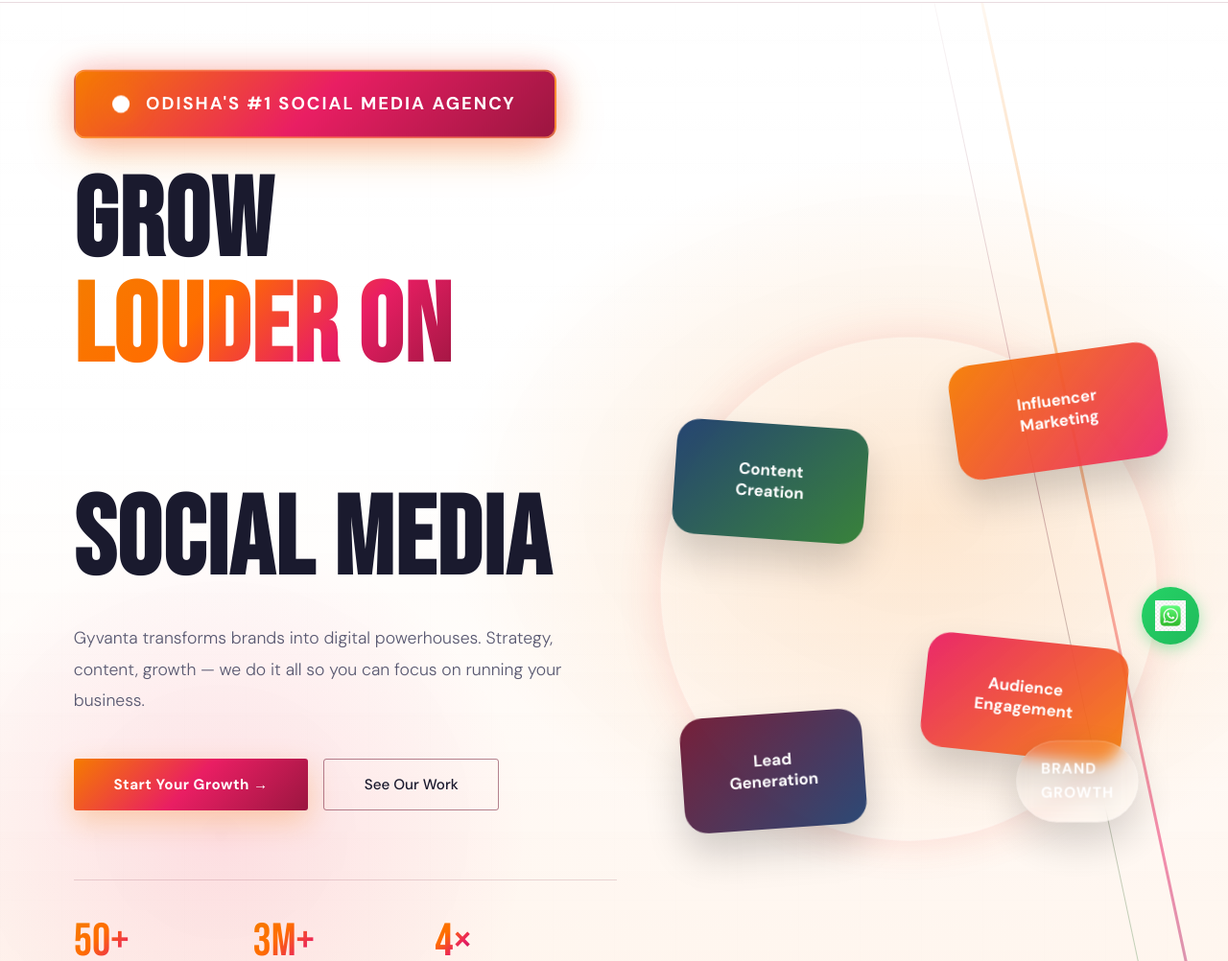
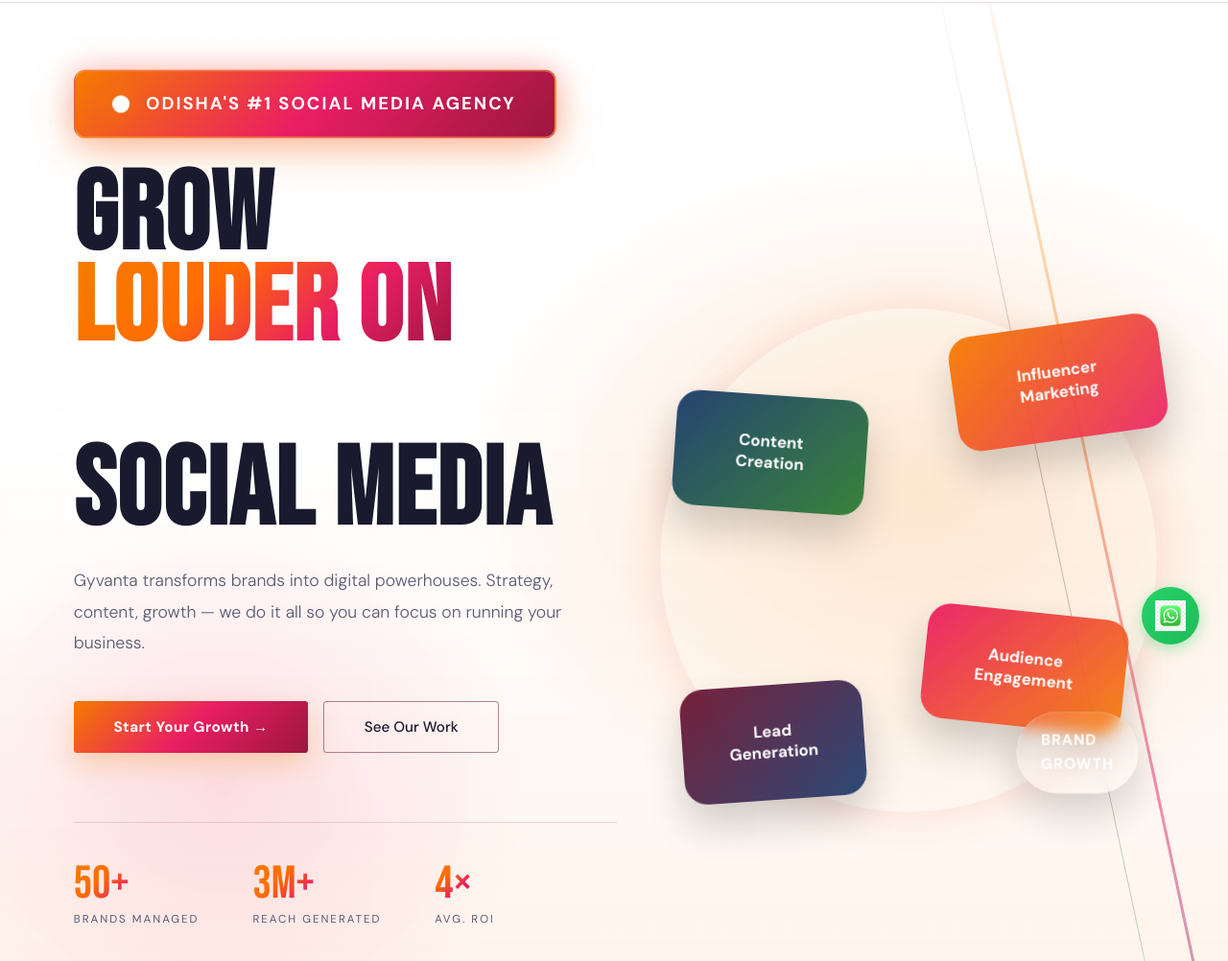
Before and after one commit to abhilashprasadsahoo/gyvanta, a plain HTML site: page index.html in a window 1280 px wide. Shown: the part 98-1100 px from the top of the page at 96% size. Drawn offline with nearby package versions, Linux system fonts and the light colour scheme.

Commit message:
Update website

```diff
--- a/index.html
+++ b/index.html
@@ -3,7 +3,7 @@
 <head>
 <meta charset="UTF-8">
 <meta name="viewport" content="width=device-width, initial-scale=1.0">
-<title>Gyvanta – Where Brands Grow</title>
+<title>Top Digital Marketing Agency in Bhubaneswar, Odisha</title>
 <link href="https://fonts.googleapis.com/css2?family=Bebas+Neue&family=DM+Sans:ital,wght@0,300;0,400;0,500;0,700;1,300&family=Space+Mono:wght@400;700&display=swap" rel="stylesheet">
 <style>
   :root {
@@ -176,7 +176,7 @@
   .hero h1 {
     font-family: 'Bebas Neue', sans-serif;
     font-size: clamp(4rem, 9vw, 7.2rem);
-    line-height: 0.96; letter-spacing: 1.6px;
+    line-height: 0.83; letter-spacing: 1.6px;
     margin-bottom: 1.8rem;
     opacity: 0;
     transform: translateY(16px);
```
